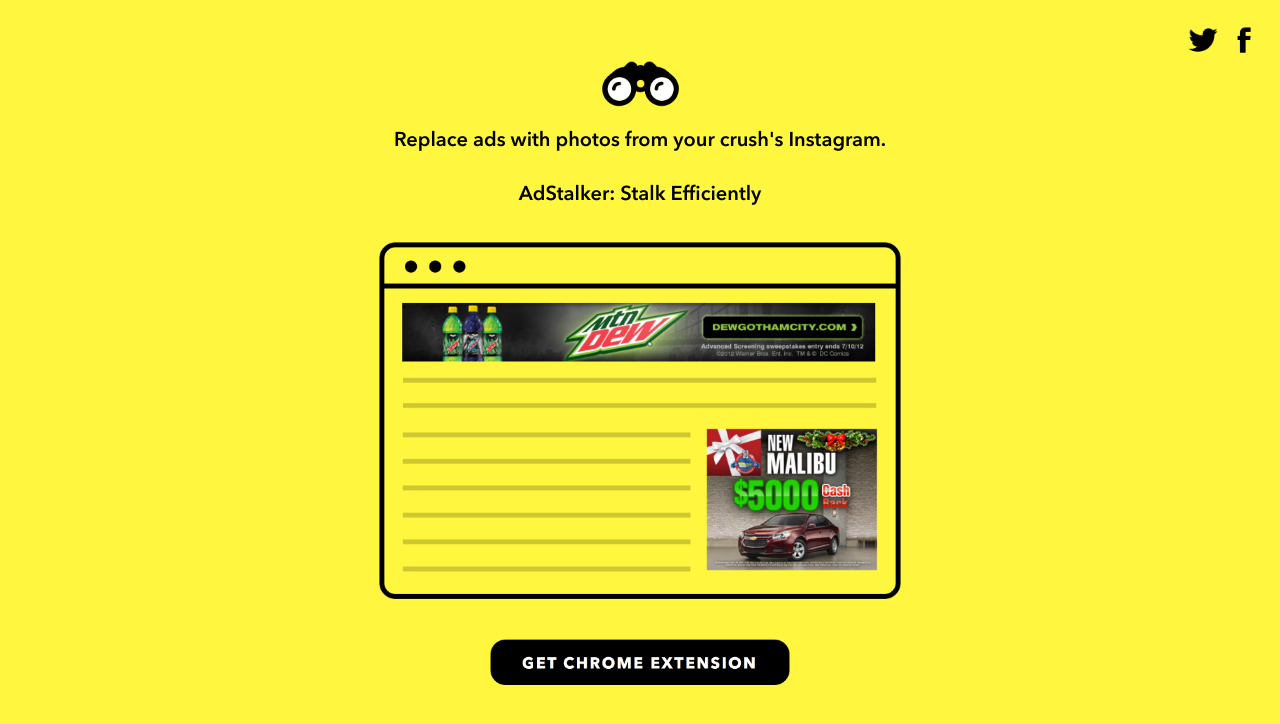
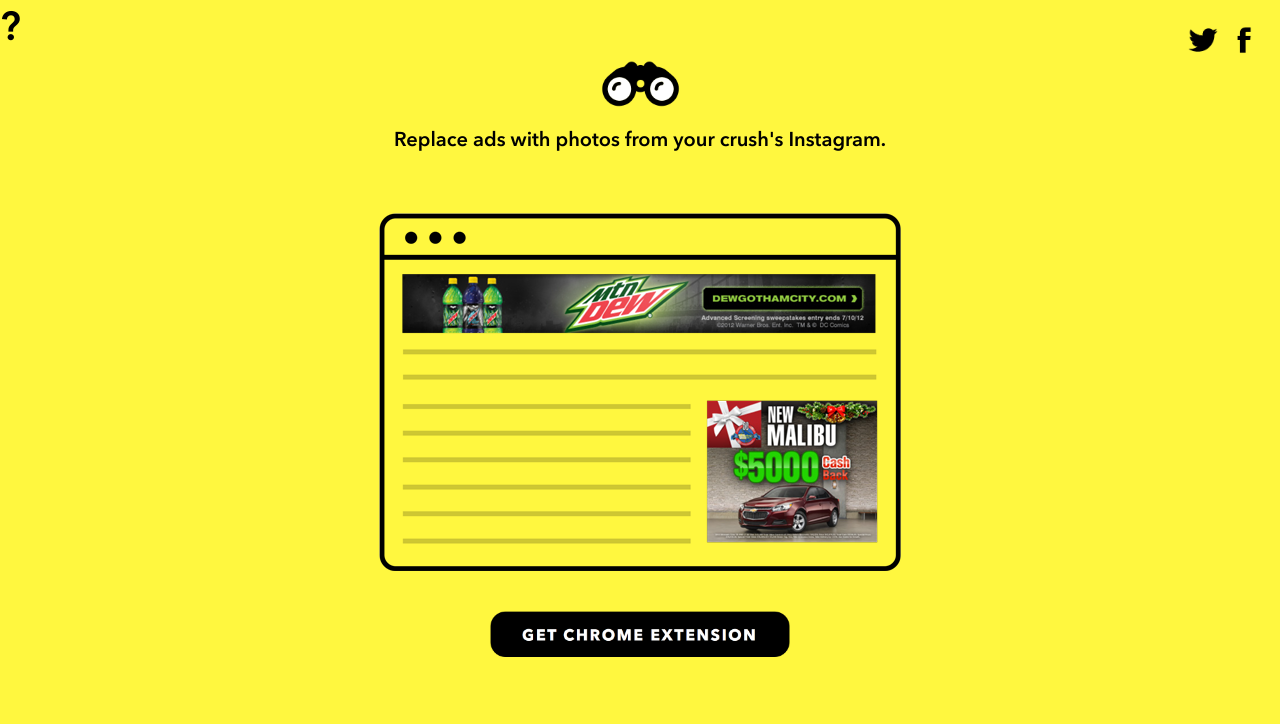
Before and after one commit to chrisallick/AdStalker_website, a PHP site: page / in a window 1280 px wide. Shown: the top 724 px of the page. Run offline with PHP 8.4, Linux system fonts and the light colour scheme; some libraries are stand-ins or nearby versions.

Commit message:
fixed image size

```diff
--- a/css/main.css
+++ b/css/main.css
@@ -14,8 +14,13 @@
 #facebook:hover { -webkit-transform: scale(.95); -webkit-transition: all .150s; }
 
 #logo { display: block; width: 111px; height: 64px; background: url("../img/logo.png") top left no-repeat; background-size: 100% 100%; margin: 0px auto 10px auto; -webkit-transform: scale(.7); }
-#tagline { text-align: center; font: normal 20px "andb"; margin-bottom: 35px; }
-#gif { display: block; width: 522px; height: 357px; margin: 0px auto 40px auto; background: url("../img/comp_001.png") top left no-repeat; background-size: 100% 100%; }
-#gif.on { display: block; width: 522px; height: 357px; margin: 0px auto 40px auto; background: url("../img/comp_002.png") top left no-repeat; background-size: 100% 100%; }
+
+#info { font: normal 40px "andb"; position: absolute; top: 0px; left: 0px; }
+
+#tagline { text-align: center; font: normal 20px "andb"; margin-bottom: 60px; }
+
+#gif { display: block; width: 522px; height: 358px; margin: 0px auto 40px auto; background: url("../img/comp_001.png") top left no-repeat; background-size: 100% 100%; }
+#gif.on { display: block; width: 522px; height: 358px; margin: 0px auto 40px auto; background: url("../img/comp_002.png") top left no-repeat; background-size: 100% 100%; }
+
 #getbutton { cursor: pointer; display: block; width: 300px; height: auto; margin: 0 auto; -webkit-transition: all .150s; }
 #getbutton:hover { -webkit-transform: scale(.95); -webkit-transition: all .150s; }
--- a/desktop.php
+++ b/desktop.php
@@ -46,7 +46,8 @@
             <a id="twitter" class="social" href="javascript:(function(){window.twttr=window.twttr||{};var D=550,A=450,C=screen.height,B=screen.width,H=Math.round((B/2)-(D/2)),G=0,F=document,E;if(C>A){G=Math.round((C/2)-(A/2))}window.twttr.shareWin=window.open('https://twitter.com/intent/tweet?text=AdStalker: Stalk Efficiently http://getadstalker.com','','left='+H+',top='+G+',width='+D+',height='+A+',personalbar=0,toolbar=0,scrollbars=1,resizable=1');E=F.createElement('script');E.src='http://platform.twitter.com/widgets.js';F.getElementsByTagName('head')[0].appendChild(E)}());" target="_blank"><img src="./img/twitter.png" /></a>
             <a id="facebook" class="social" href="#" onclick="window.open('https://www.facebook.com/sharer/sharer.php?u='+encodeURIComponent('http://getadstalker.com'),'facebook-share-dialog','width=626,height=436'); return false;" target="_blank"><img src="./img/facebook.png" /></a>
             <div id="logo"></div>
-            <h1 id="tagline">Replace ads with photos from your crush's Instagram.<br/><br/>AdStalker: Stalk Efficiently</h1>
+            <a href="#" id="info">?</a>
+            <h1 id="tagline">Replace ads with photos from your crush's Instagram.</h1>
             <div id="gif"></div>
             <a href="https://chrome.google.com/webstore/detail/adstalker/lddeomlbgljgdehglphimcjcbfbohlpa?hl=en&authuser=1"><img id="getbutton" src="./img/getbutton.png" /></a>
         </div>
--- a/js/main.js
+++ b/js/main.js
@@ -23,4 +23,8 @@
 	t = setTimeout(function(){
 		swap();
 	}, 1500);
+
+	$("#info").click(function(event){
+		return false;
+	});
 });
```
Also changed, not shown: img/comp_001.png, img/comp_002.png.
